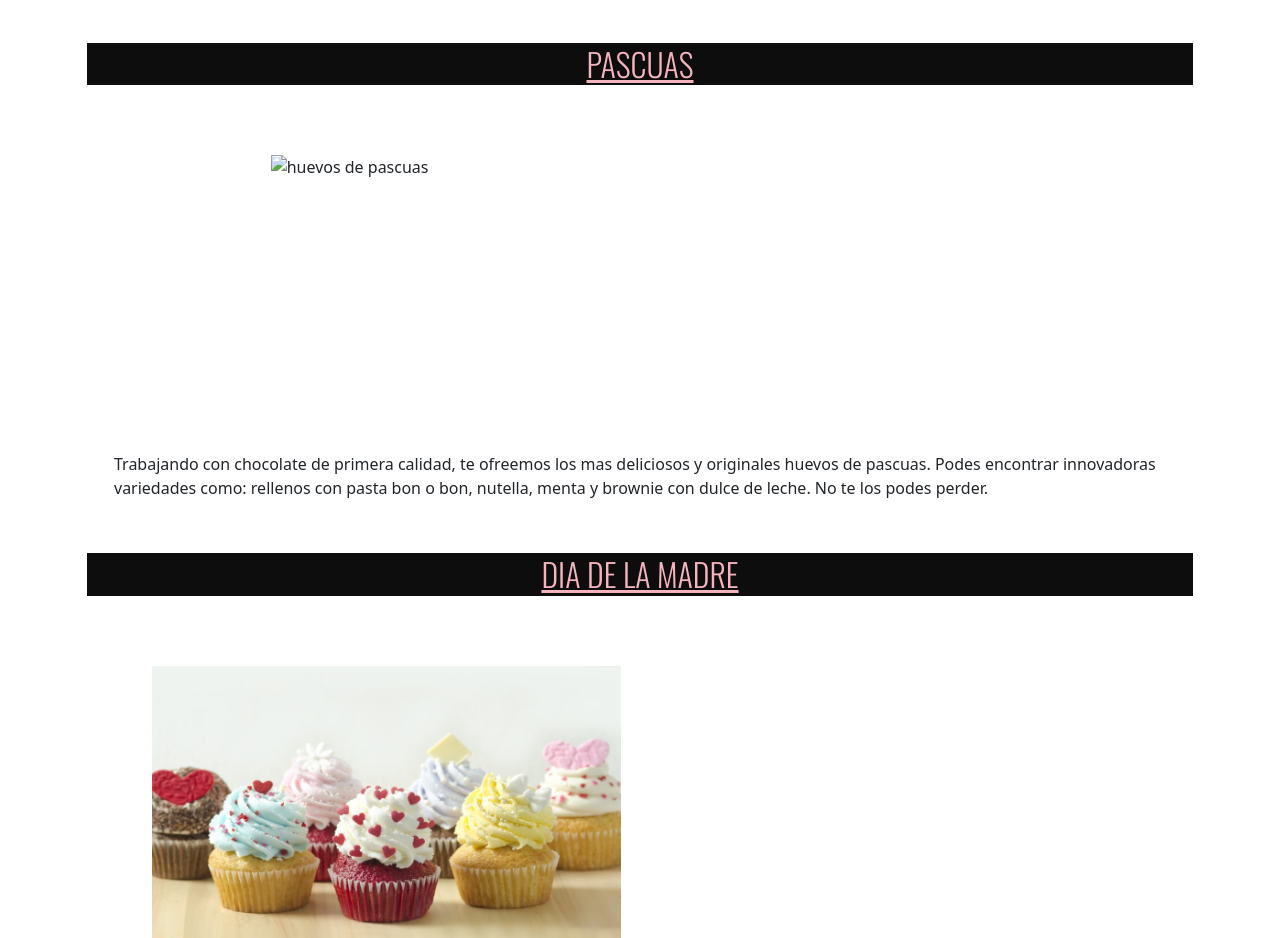
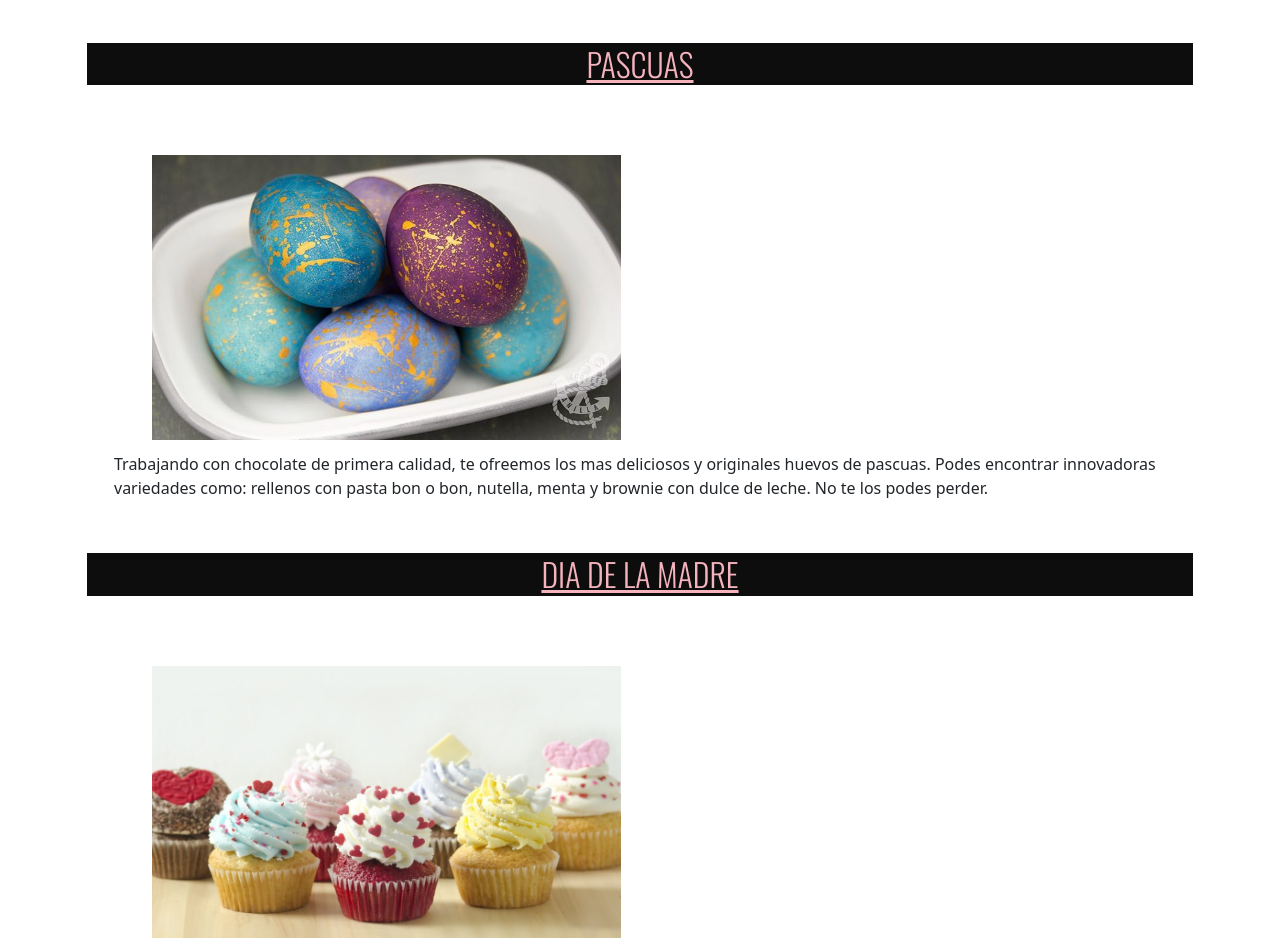
Before and after one commit to mabritez/ideaBritez, a website: page pages/fechasEspeciales.html in a window 1280 px wide. Shown: the part 1260-2198 px from the top of the page. Drawn offline with nearby package versions, Linux system fonts and the light colour scheme; a web font is replaced by a local one.

Commit message:
proyecto final DW

```diff
--- a/pages/fechasEspeciales.html
+++ b/pages/fechasEspeciales.html
@@ -80,7 +80,7 @@
 
         <div class="ContenedorTextosImagenFe">
             <div  class="tamañoImagenes">
-                <img src="../images/pascuas" alt="huevos de pascuas">
+                <img src="../images/pascuas.jpg" alt="huevos de pascuas">
             </div>
 
 
```
Also changed, not shown: pages/pasteleria.html (+1 -1 lines), images/pascuas.jpg (added), images/torta.jpg (added), 4 other files.
